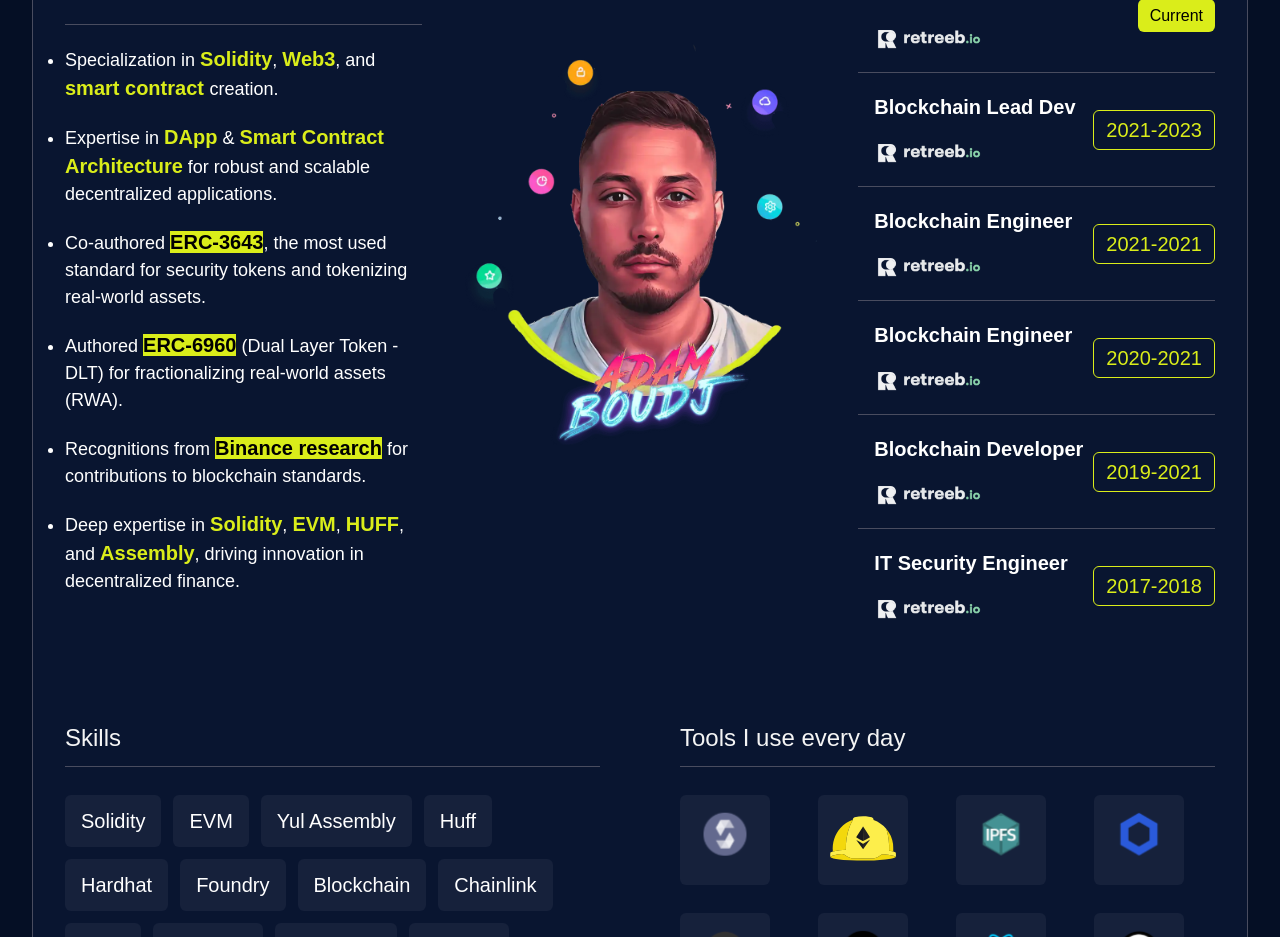
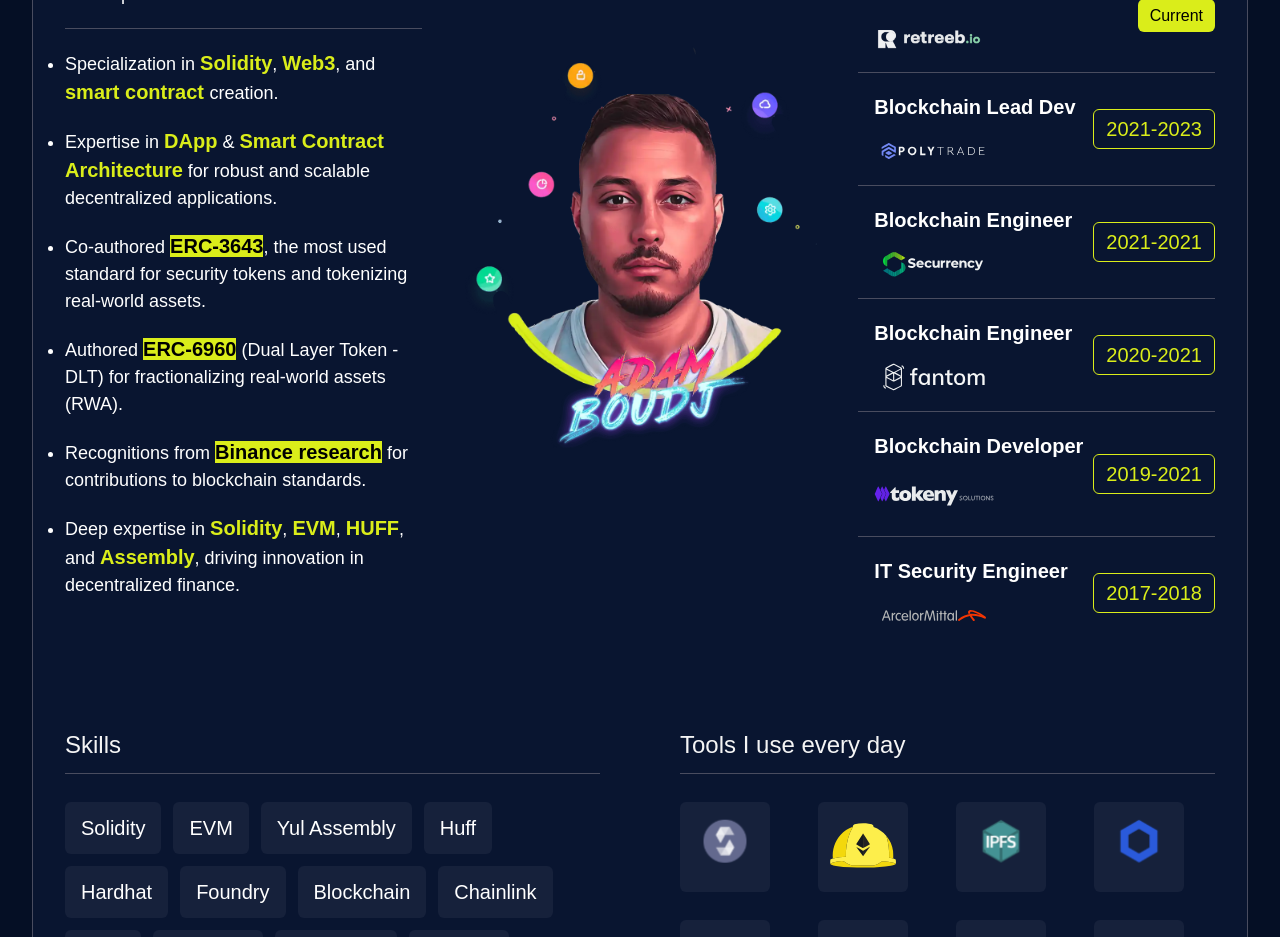
Before and after one commit to mohamadhammoud/portfolio-adam, a React (Create React App) app: page / in a window 1280 px wide. Shown: the part 2140-3077 px from the top of the page. Built offline with nearby package versions, Linux system fonts and the light colour scheme; a web font is replaced by a local one.

Commit message:
Add files via upload

```diff
--- a/src/components/templates/Resume.tsx
+++ b/src/components/templates/Resume.tsx
@@ -188,12 +188,7 @@
                     <h4 className="text-xl font-semibold text-white mb-4">
                       Blockchain Lead Dev
                     </h4>
-                    <img
-                      src="assets/images/icons/retreeb.webp"
-                      alt="adam-boudjemaa-blockchain-developer"
-                      width="110"
-                      height="22"
-                    />
+                    <Polytrade />
                   </div>
                   <div className="shrink-0">
                     <span className="border border-new-500 text-new-500 px-3 py-2 rounded-md resumedate">
@@ -206,12 +201,7 @@
                     <h4 className="text-xl font-semibold text-white mb-4">
                       Blockchain Engineer
                     </h4>
-                    <img
-                      src="assets/images/icons/retreeb.webp"
-                      alt="adam-boudjemaa-blockchain-developer"
-                      width="110"
-                      height="22"
-                    />
+                    <Securrency />
                   </div>
                   <div className="shrink-0">
                     <span className="border border-new-500 text-new-500 px-3 py-2 rounded-md resumedate">
@@ -225,12 +215,7 @@
                     <h4 className="text-xl font-semibold text-white mb-4">
                       Blockchain Engineer
                     </h4>
-                    <img
-                      src="assets/images/icons/retreeb.webp"
-                      alt="adam-boudjemaa-blockchain-developer"
-                      width="110"
-                      height="22"
-                    />
+                    <Fantom />
                   </div>
                   <div className="shrink-0">
                     <span className="border border-new-500 text-new-500 px-3 py-2 rounded-md resumedate">
@@ -245,12 +230,7 @@
                       Blockchain Developer
                     </h4>
 
-                    <img
-                      src="assets/images/icons/retreeb.webp"
-                      alt="adam-boudjemaa-blockchain-developer"
-                      width="110"
-                      height="22"
-                    />
+                    <Tokeny />
                   </div>
                   <div className="shrink-0">
                     <span className="border border-new-500 text-new-500 px-3 py-2 rounded-md resumedate">
@@ -264,12 +244,7 @@
                     <h4 className="text-xl font-semibold text-white mb-4">
                       IT Security Engineer
                     </h4>
-                    <img
-                      src="assets/images/icons/retreeb.webp"
-                      alt="adam-boudjemaa-blockchain-developer"
-                      width="110"
-                      height="22"
-                    />
+                    <Arcelormittal />
                   </div>
                   <div className="shrink-0">
                     <span className="border border-new-500 text-new-500 px-3 py-2 rounded-md resumedate">
```
